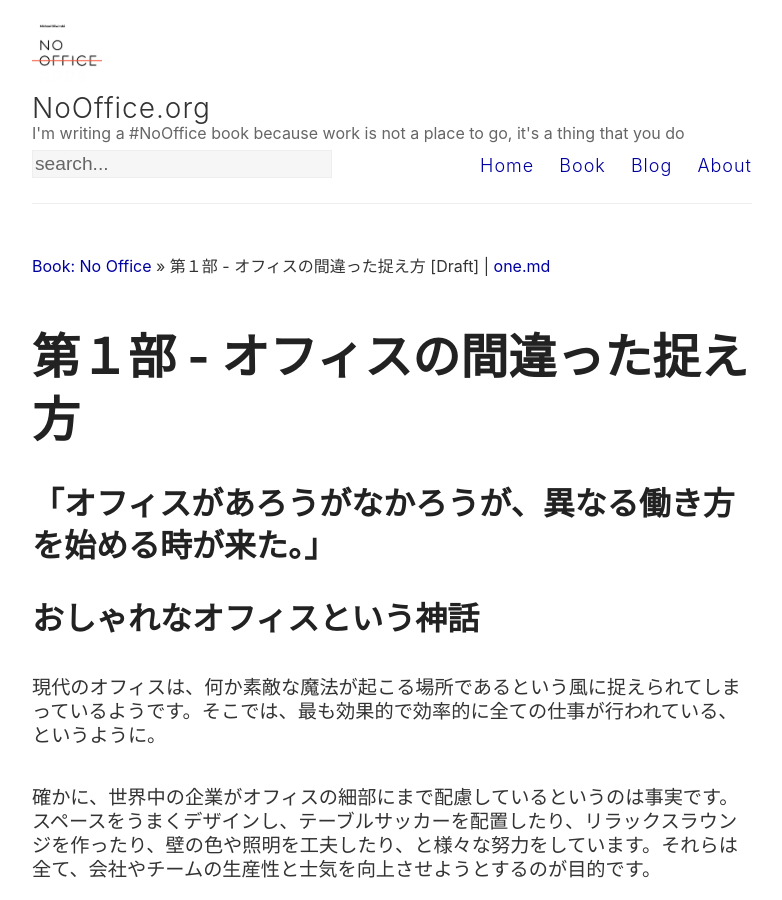
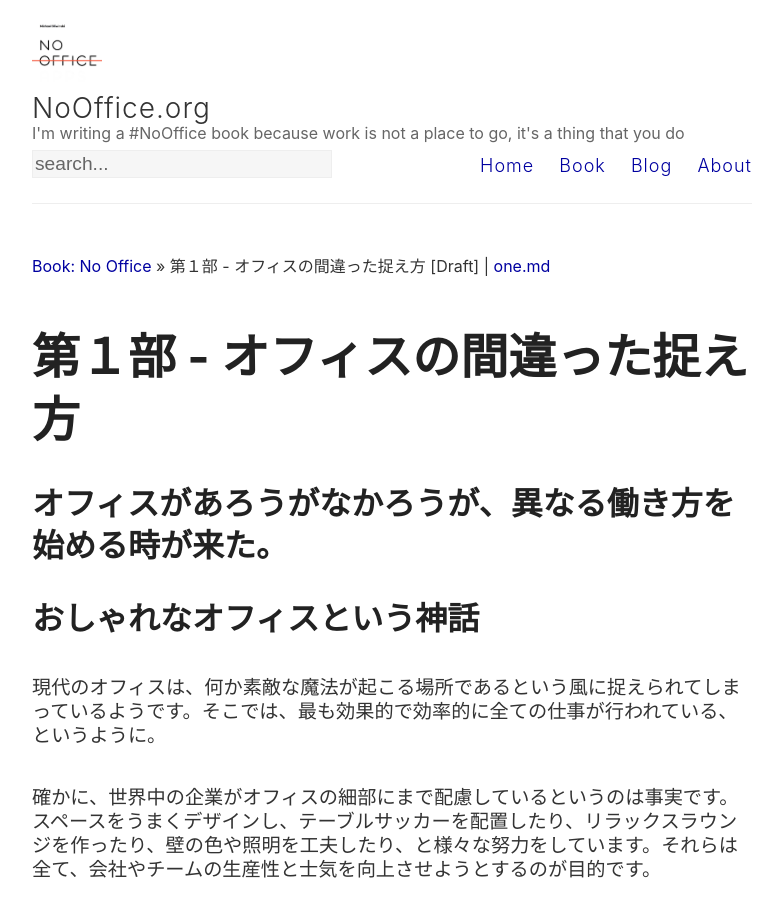
Before and after one commit to Nozbe/NoOffice.org, a Jekyll site: the page built from _jp/one.md, in a window 1280 px wide and 900 px high. Shown: the whole window, without its empty margins (248-1030 px from the left). Built offline with Jekyll 4.4.1, drawn with Linux system fonts in a browser that asks for light colours.

Commit message:
Update one.md

```diff
--- a/_jp/one.md
+++ b/_jp/one.md
@@ -1,7 +1,7 @@
 ---
 part: one
 title: オフィスの間違った捉え方
-subtitle: 「オフィスがあろうがなかろうが、異なる働き方を始める時が来た。」
+subtitle: "オフィスがあろうがなかろうが、異なる働き方を始める時が来た。"
 ---
 
 
```
